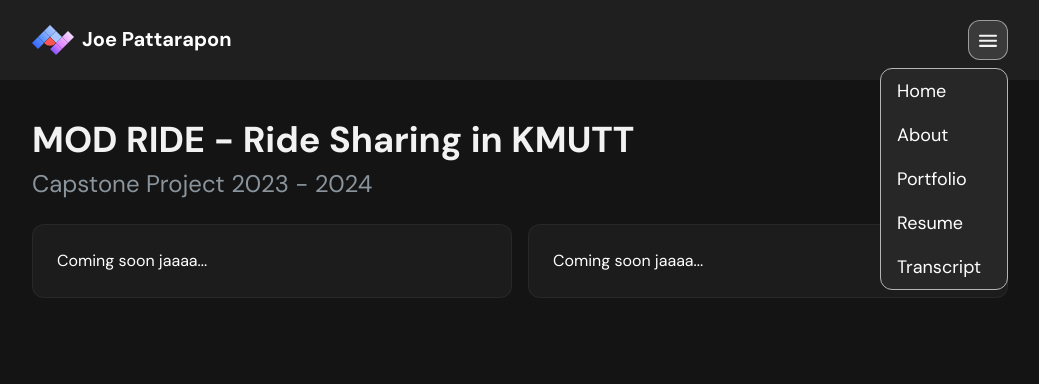
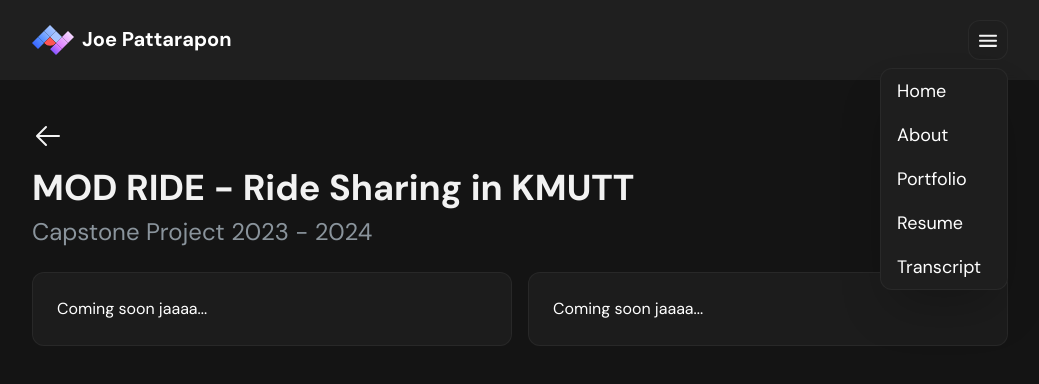
Before and after one commit to Joe-sit/joe-pattarapon, a Vue app: page /portfolio/1 in a window 1280 px wide. Both pictures are taken after a click on the button 1108 px from the left and 40 px from the top of the page. Shown: the top 384 px of the page, without its empty margins (120-1159 px from the left). Built offline with nearby package versions, Linux system fonts and the light colour scheme.

Commit message:
Go back route for Portfolio Details pages

```diff
--- a/src/App.vue
+++ b/src/App.vue
@@ -32,22 +32,20 @@ const closeMenuOnClickOutside = (event) => {
 
 <template>
   <div class="">
-    <nav class="flex w-full bg-white/5 backdrop-blur-[4px] sticky top-0">
+    <nav class="flex w-full bg-white/5 backdrop-blur-[4px] sticky top-0 ">
       <div class="flex flex-col-2 justify-between mx-auto w-[1024px] my-5 relative">
         <a href="/" class="flex my-auto">
           <LogoSVG class="mx-6 mr-2" />
           <h1 class="text-white font-bold text-xl ">Joe Pattarapon</h1>
         </a>
-        <button @click="toggleMenu" class="hamburger-button w-10 h-10 border border-[#ffffff]/50 rounded-xl
-           border-[#B5B5B5] bg-[#1C1C1C] mx-6 transition-colors duration-300 ease-in-out hover:bg-[#3a3a3a]
-           focus:bg-[#3a3a3a] ">
+        <button @click="toggleMenu" class="hamburger-button w-10 h-10 transition-colors border rounded-xl mx-6
+        duration-300 ease-in-out hover:bg-[#3a3a3a] border-[#ffffff]/5 bg-[#1E1E1E]">
           <Menu class="mx-auto" />
         </button>
-        <div v-if="isMenuOpen" class="menu-box absolute top-full mx-6 right-0 mt-2 w-32 bg-[#272727] border-[.5px]
-           border-[#B5B5B5] rounded-xl bg-opacity-100 fade-in-up">
+        <div v-if="isMenuOpen" class="menu-box absolute top-full mx-6 right-0 mt-2 w-32 bg-[#1E1E1E] border-[.5px]
+        border-[#ffffff]/5 rounded-xl bg-opacity-100 fade-in-up shadow-2xl">
           <ul class="text-white text-lg">
-            <li><a
-                class="block py-2 px-4 transition-colors duration-300 ease-in-out hover:bg-[#3a3a3a] rounded-xl">
+            <li><a class="block py-2 px-4 transition-colors duration-300 ease-in-out hover:bg-[#3a3a3a] rounded-xl">
                 <router-link :to="{ name: 'HomePage' }">Home</router-link> </a>
             </li>
             <li><a
--- a/src/components/views/EkycDetails.vue
+++ b/src/components/views/EkycDetails.vue
@@ -1,5 +1,6 @@
 <script setup>
 import { ref, onMounted } from 'vue'
+import { useRoute, useRouter, } from 'vue-router';
 import mrImg from '../../assets/portfolios/MODRIDE.png'
 import ekycImg from '../../assets/portfolios/eKyc.png'
 import caseKeeperImg from '../../assets/portfolios/case-keeper.png'
@@ -14,6 +15,7 @@ import portWebImg from '../../assets/portfolios/first-portfolio-web.png'
 import ricardoImg from '../../assets/portfolios/ricardo-game.png'
 import PortfolioDetails from './PortfolioDetails.vue'
 import externalSVG from '../../assets/arrow-square-out.svg'
+import backSVG from '../../assets/arrow-left.svg'
 
 const data = ref([
     {
@@ -28,6 +30,13 @@ const data = ref([
 const portName = ref(data.value[0].portName)
 const subTitle = ref(data.value[0].subTitle)
 
+
+const router = useRouter();
+
+const goToPortfolioPage = () => {
+    router.push({ name: 'Portfolio' });
+}
+
 console.log(subTitle.value);
 
 </script>
@@ -35,8 +44,11 @@ console.log(subTitle.value);
 <template>
 
     <div>
+        <backSVG @click="goToPortfolioPage" class="cursor-pointer mb-4" />
         <!--Title-->
-        <h1 class="mx-auto font-bold text-4xl text-[#F2F2F2]">{{ portName }}</h1>
+        <h1 class="flex mx-auto font-bold text-4xl text-[#F2F2F2]">
+            {{ portName }}
+        </h1>
         <!--Sub Title-->
         <p class="text-[#8A949C] mt-2 text-2xl">{{ subTitle }}</p>
 
--- a/src/components/views/HomePage.vue
+++ b/src/components/views/HomePage.vue
@@ -26,11 +26,7 @@ const goToInstagram = () => {
 
 onMounted(() => {
     window.scrollTo(0, 0);
-
-
 });
-
-
 
 const email = ref('pattarapon.mak@gmail.com');
 const isCopied = ref(false);
--- a/src/components/views/ModRideDetails.vue
+++ b/src/components/views/ModRideDetails.vue
@@ -1,6 +1,10 @@
 <script setup>
 import { ref, onMounted } from 'vue'
+import { useRoute, useRouter } from 'vue-router';
+
 import mrImg from '../../assets/portfolios/MODRIDE.png'
+import backSVG from '../../assets/arrow-left.svg'
+
 
 
 const data = ref([
@@ -18,13 +22,22 @@ const subTitle = ref(data.value[0].subTitle)
 
 console.log(subTitle.value);
 
+const router = useRouter();
+
+const goToPortfolioPage = () => {
+    router.push({ name: 'Portfolio' });
+}
+
 </script>
 
 <template>
 
     <div>
+        <backSVG @click="goToPortfolioPage" class="cursor-pointer mb-4" />
         <!--Title-->
-        <h1 class="mx-auto font-bold text-4xl text-[#F2F2F2]">{{ portName }}</h1>
+        <h1 class="flex mx-auto font-bold text-4xl text-[#F2F2F2]">
+            {{ portName }}
+        </h1>
         <!--Sub Title-->
         <p class="text-[#8A949C] mt-2 text-2xl">{{ subTitle }}</p>
 
```
Also changed, not shown: src/assets/arrow-left.svg (added).
